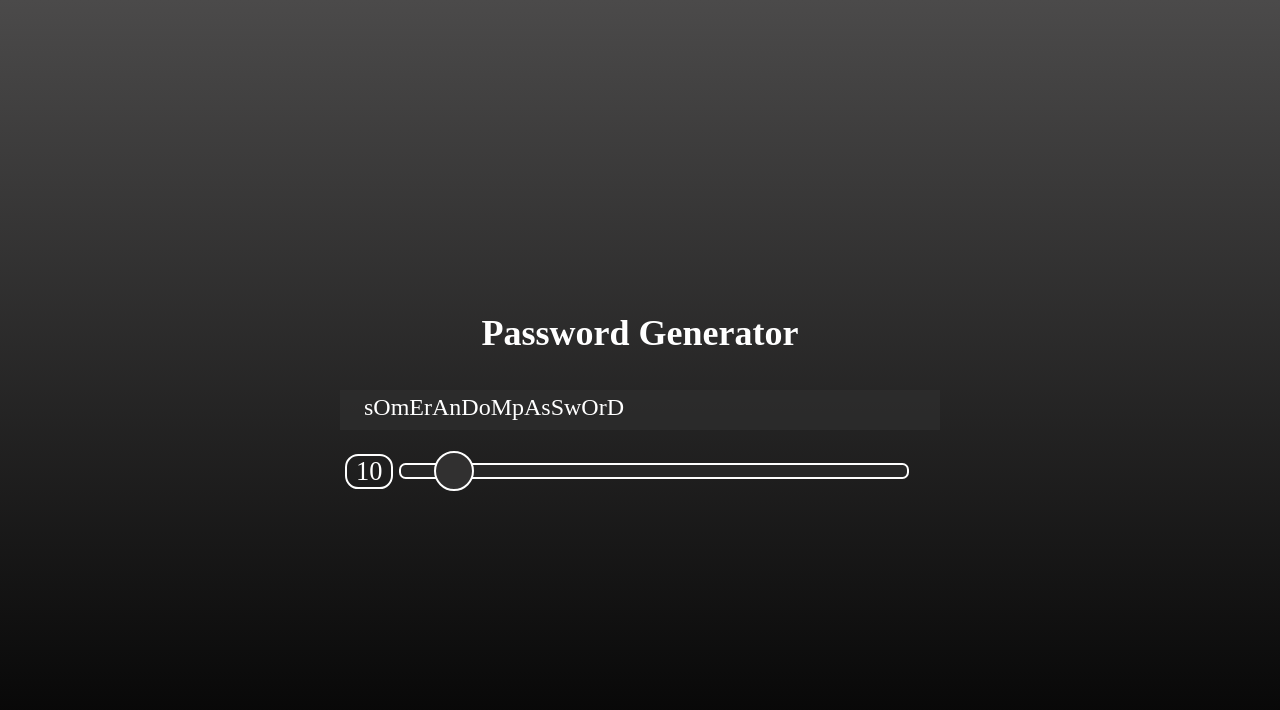
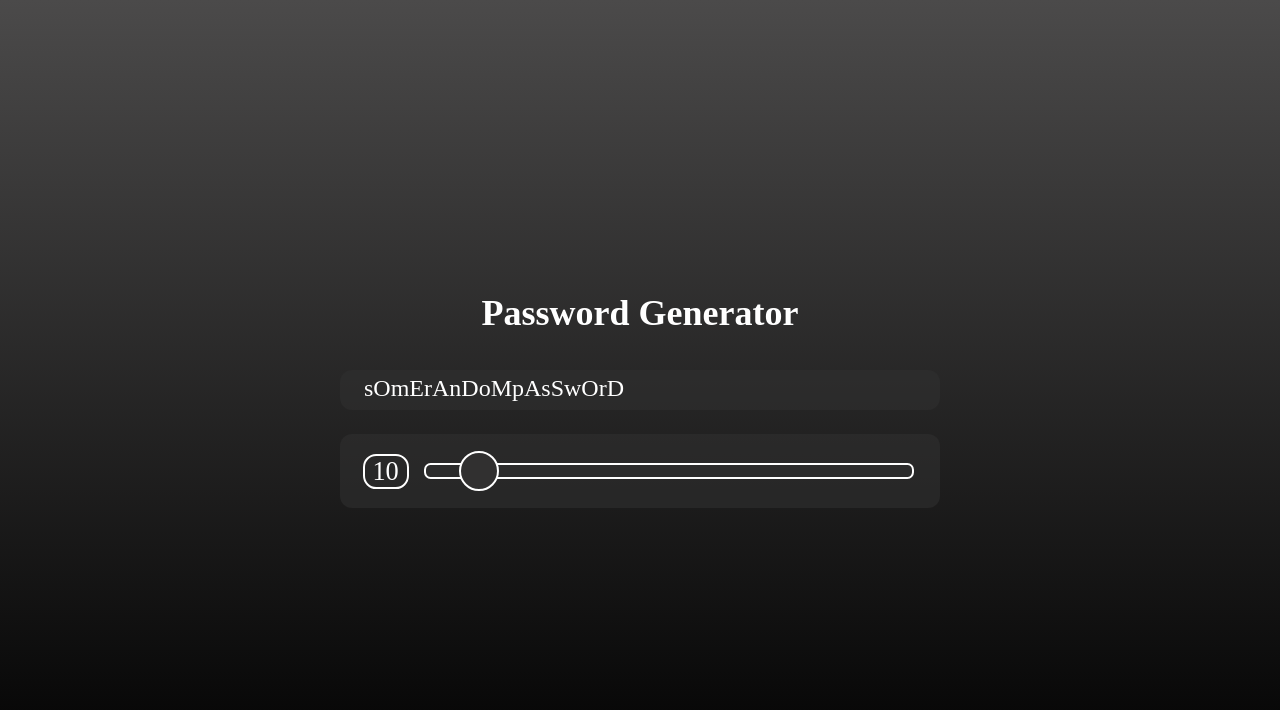
Before and after one commit to Sycinz/passwdGenerator, a React (Vite) app: page / in a window 1280 px wide. Shown: the top 710 px of the page. Built offline with nearby package versions, Linux system fonts and the light colour scheme.

Commit message:
README updated

```diff
--- a/src/App.scss
+++ b/src/App.scss
@@ -37,6 +37,7 @@ body, html {
 
 .result_container {
     background: #31303091;
+    border-radius: 0.5em;
 
     margin: 0 0 1em 0;
     padding: .2em 1em;
@@ -61,6 +62,11 @@ body, html {
 }
 
 .container {
+    background: $dark_bg;
+    padding: 0.8em 0.5em;
+
+    border-radius: 0.5em;
+
     display: flex;
     align-items: center;
 
@@ -79,7 +85,7 @@ body, html {
 
         border: 2px solid white;
         border-radius: 0.5em;
-        margin: 0 .2em;
+        margin: 0 .6em 0 .4em;
         // padding: 0.7em;
 
         background: transparent;
```
Also changed, not shown: public/passwdGenerator_screen.png (added), 1 other file (tests, documents, lock files or other folders).
